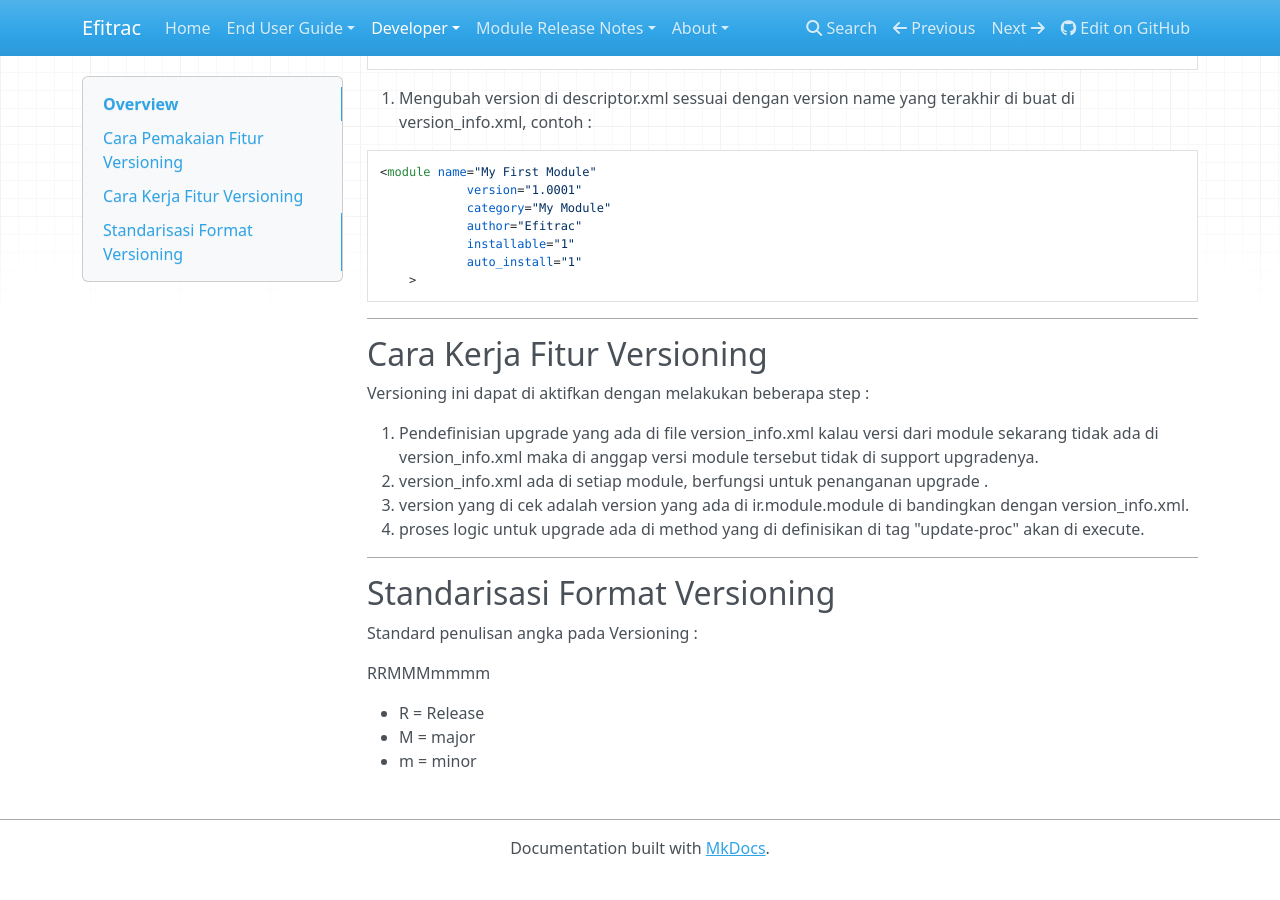
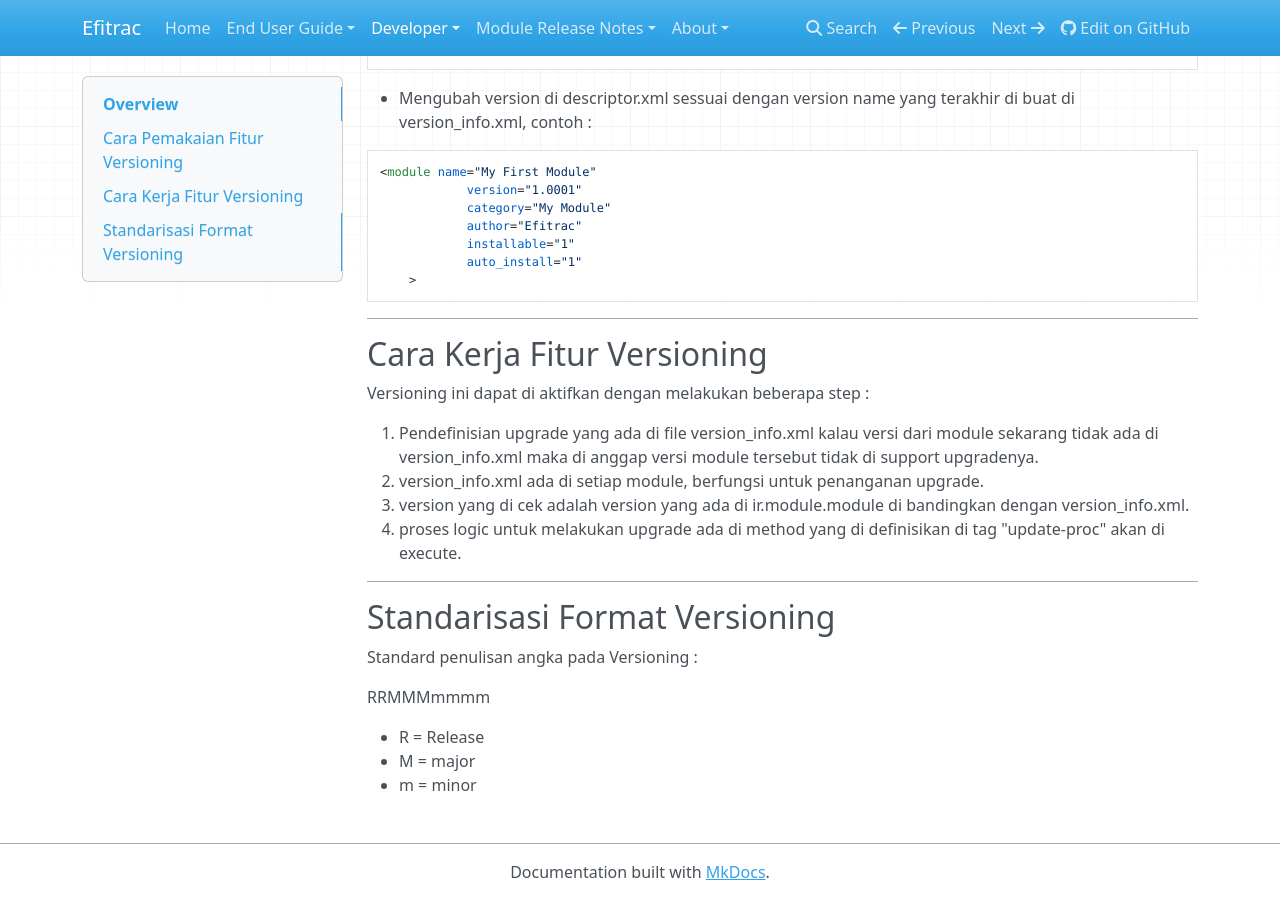
Before and after one commit to ianyulianto/efitrac-wiki, an MkDocs documentation site: the page built from docs/developer/versioning.md, in a window 1280 px wide and 900 px high, scrolled down 728 px. Built offline with MkDocs 1.6.1, drawn with Linux system fonts in a browser that asks for light colours; nearby versions of some CDN libraries; old or Windows-style settings are respelled for this version of MkDocs; before the commit the page ends 1604 px from its top, so only the background shows below that; part of the change alters nothing that is shown.

Commit message:
ubat number jadi bullet karena di markdown numberingnya masih agak aneh

````diff
--- a/docs/developer/versioning.md
+++ b/docs/developer/versioning.md
@@ -6,8 +6,8 @@ Pada Efitrac di sertakan fitur versionning untuk mempermudah melakukan upgrade p
 ## Cara Pemakaian Fitur Versioning
 Berikut adalah langkah-langkah cara pemakain fitur Versioning :
 
-1. file version_info.xml yang di letakkan pada base directory dari module yang ada.
-2. membuat isi xml dari version_info.xml dengan format.
+* file version_info.xml yang di letakkan pada base directory dari module yang ada.
+* membuat isi xml dari version_info.xml dengan format.
 
 ```xml
 <efitrac>
@@ -25,7 +25,7 @@ Berikut adalah langkah-langkah cara pemakain fitur Versioning :
 </efitrac>
 ```
 
-3. Membuat method/fungsi pada class di diskripsikan di xml.
+* Membuat method/fungsi pada class di diskripsikan di xml.
 
 ```java
 public class Version {
@@ -35,7 +35,7 @@ public class Version {
 }
 ```
 
-4. Mengubah version di descriptor.xml sessuai dengan version name yang terakhir di buat di version_info.xml, contoh :
+* Mengubah version di descriptor.xml sessuai dengan version name yang terakhir di buat di version_info.xml, contoh :
 
 ```xml
 <module name="My First Module"
@@ -55,9 +55,9 @@ Versioning ini dapat di aktifkan dengan melakukan beberapa step :
 
 1. Pendefinisian upgrade yang ada di file version_info.xml
 kalau versi dari module sekarang tidak ada di version_info.xml maka di anggap versi module tersebut tidak di support upgradenya.
-2. version_info.xml ada di setiap module, berfungsi untuk penanganan upgrade .
+2. version_info.xml ada di setiap module, berfungsi untuk penanganan upgrade.
 3. version yang di cek adalah version yang ada di ir.module.module di bandingkan dengan version_info.xml.
-4. proses logic untuk upgrade ada di method yang di definisikan di tag
+4. proses logic untuk melakukan upgrade ada di method yang di definisikan di tag
 "update-proc" akan di execute.
 
 ---
````
